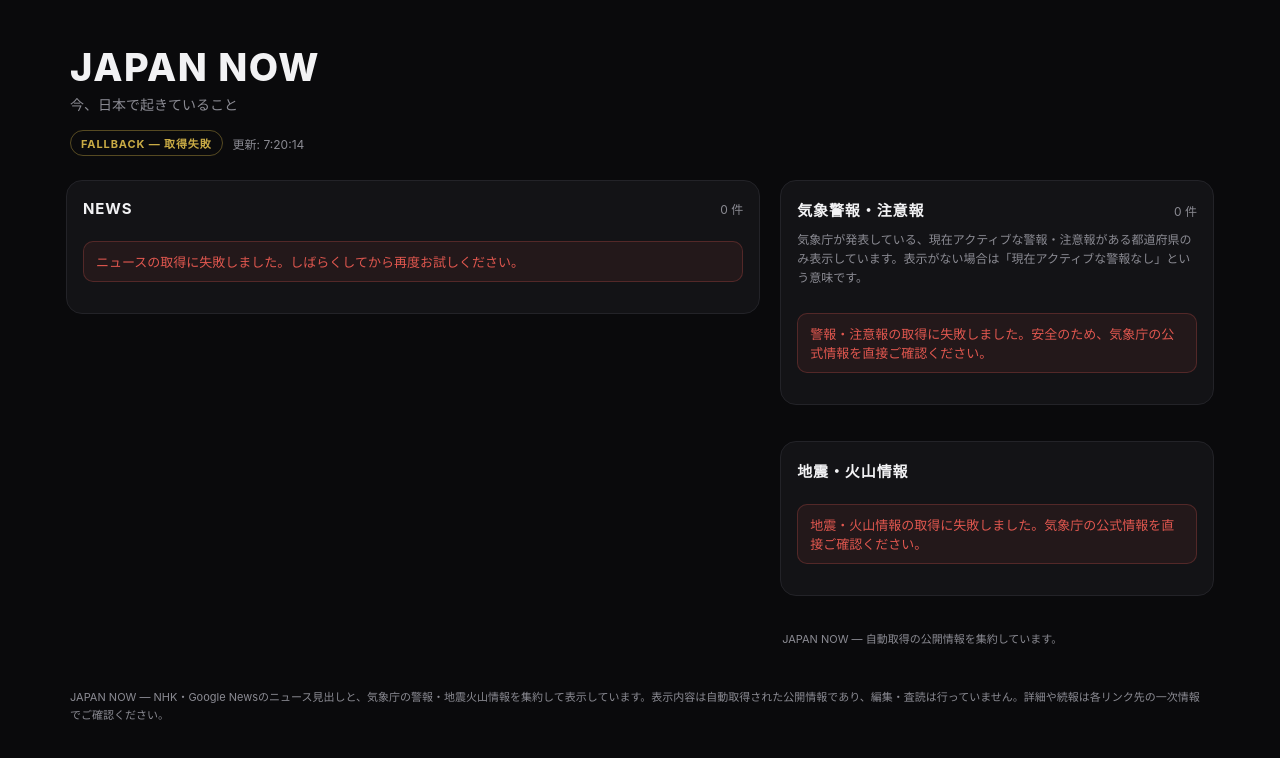
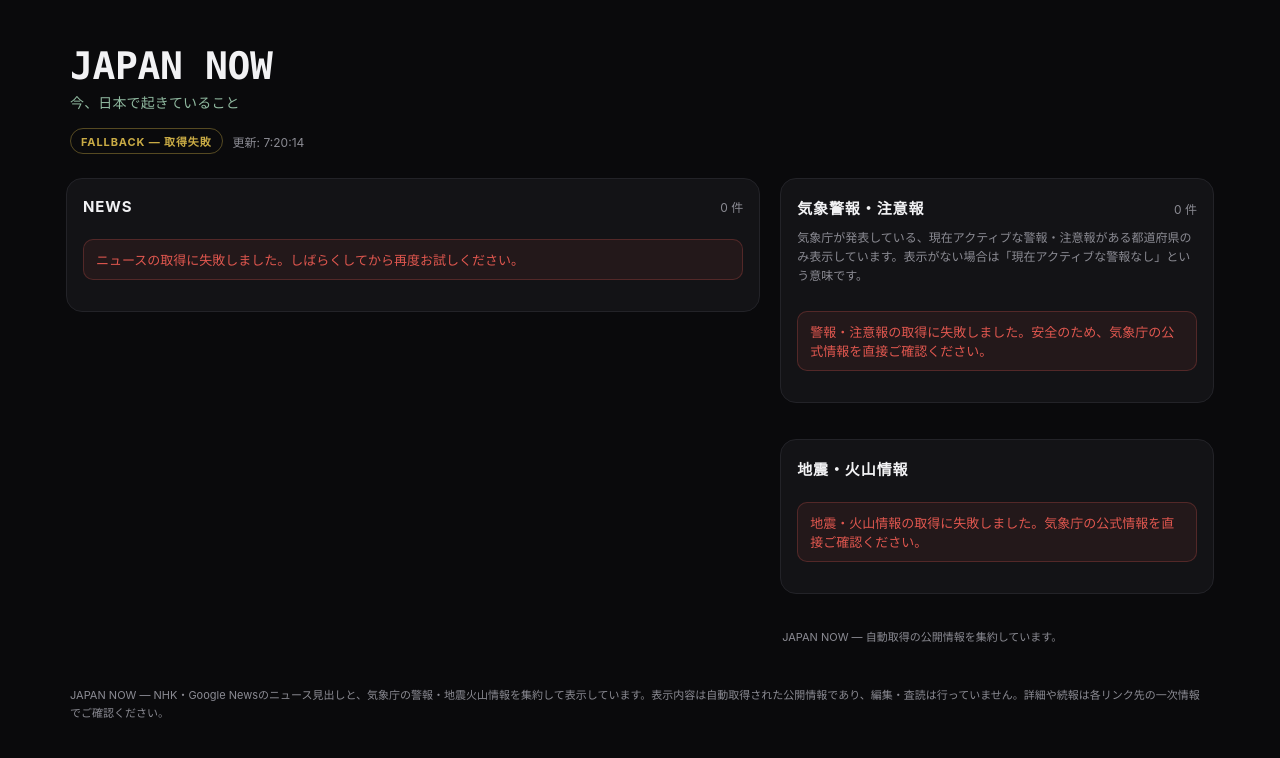
Before and after one commit to atc0118-doom/japan-now, a website: page index.html in a window 1280 px wide. Drawn offline with Linux system fonts and the light colour scheme; no server answers.

Commit message:
Add files via upload

```diff
--- a/style.css
+++ b/style.css
@@ -57,8 +57,11 @@ main{max-width:640px;margin:0 auto;padding:20px 16px 60px}
 }
 
 .hero{padding:24px 4px 8px}
-.hero h1{font-size:38px;font-weight:800;letter-spacing:.04em;margin:0}
-.subtitle{color:var(--muted);margin:4px 0 16px;font-size:14px}
+.hero h1{
+  font-family:'SF Mono','JetBrains Mono','Fira Code',ui-monospace,Menlo,Consolas,monospace;
+  font-size:38px;font-weight:700;letter-spacing:-.01em;margin:0;
+}
+.subtitle{color:#8fb89f;margin:4px 0 16px;font-size:14px;letter-spacing:.01em}
 .status-row{display:flex;align-items:center;gap:10px;flex-wrap:wrap}
 .status-badge{
   display:inline-flex;align-items:center;padding:4px 10px;border-radius:999px;
```
